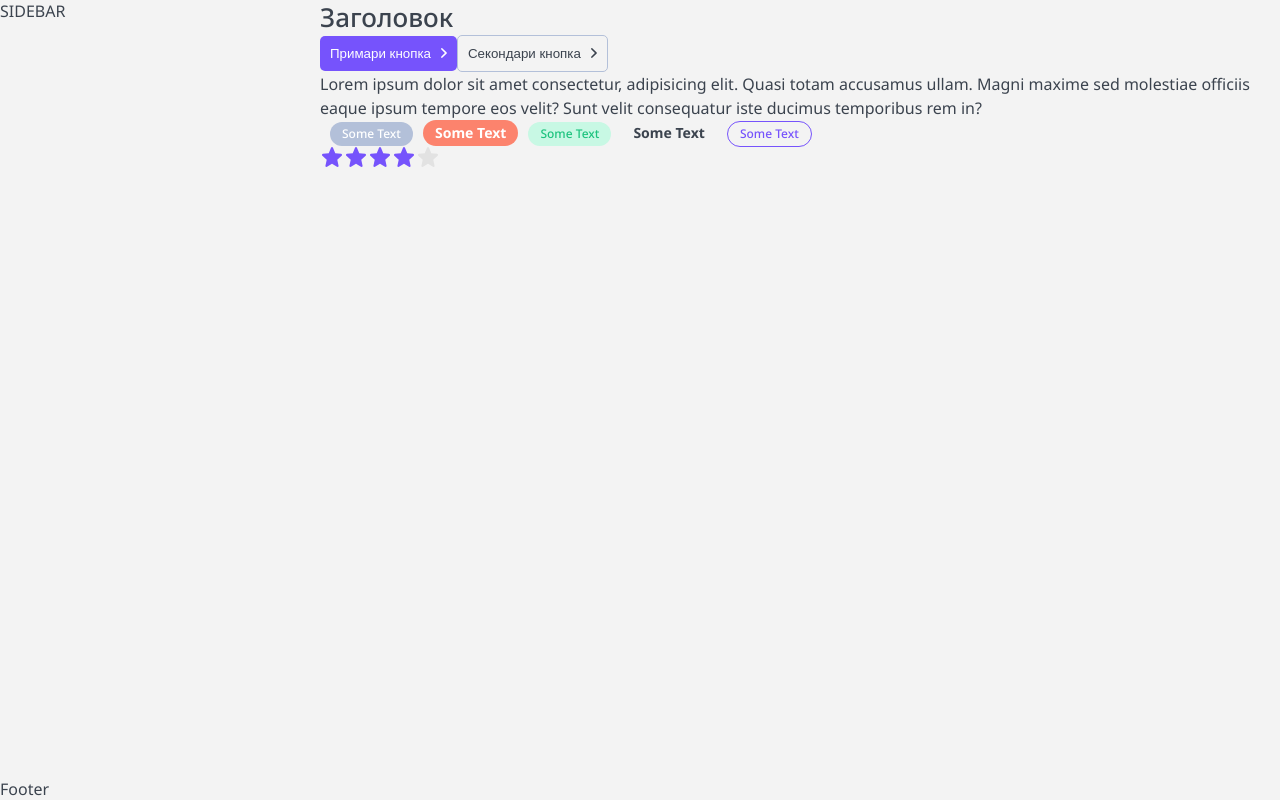
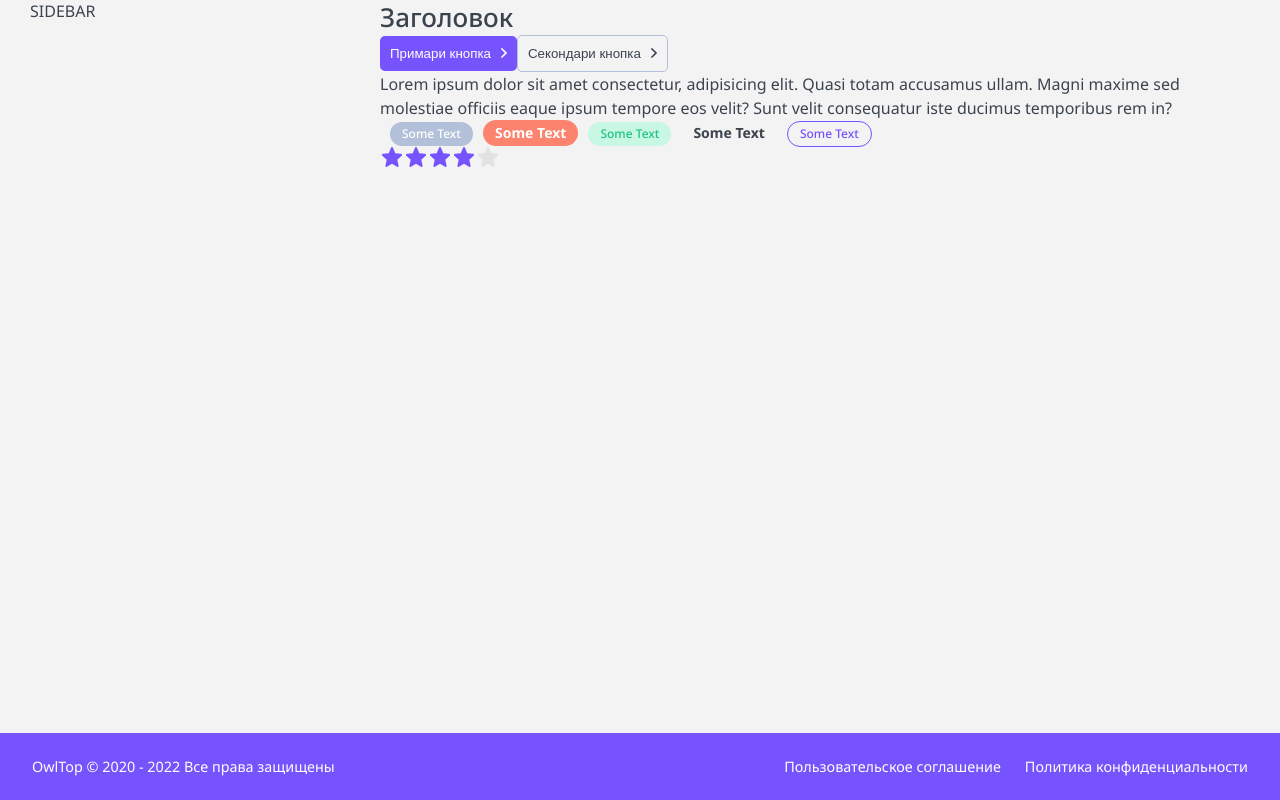
Before and after one commit to yatolstoy/next-js-course, a Next.js app: page / in a window 1280 px wide. Built offline with nearby package versions, Linux system fonts and the light colour scheme.

Commit message:
add: footer layout

```diff
--- a/layout/Footer/Footer.module.css
+++ b/layout/Footer/Footer.module.css
@@ -0,0 +1,29 @@
+.footer {
+	display: grid;
+	align-items: center;
+	justify-content: space-between;
+	gap: 1rem 1.5rem;
+
+	padding: 24px 32px;
+
+	color: var(--white);
+	background-color: var(--primary);
+
+	grid-template-columns: 1fr auto auto;
+
+	font-size: 0.9rem;
+}
+
+.footer p {
+	margin: 0;
+}
+
+.footer a:hover {
+	color: var(--gray-light);
+}
+
+@media (max-width: 760px) {
+	.footer {
+		grid-template-columns: none;
+	}
+}
--- a/layout/Footer/Footer.tsx
+++ b/layout/Footer/Footer.tsx
@@ -1,11 +1,14 @@
 import { FooterProps } from './Footer.props'
 import cn from 'classnames';
-import styles from './Header.module.css';
+import styles from './Footer.module.css';
+import {format} from 'date-fns';
 
-export const Footer = ({...props}: FooterProps): JSX.Element => {
+export const Footer = ({className, ...props}: FooterProps): JSX.Element => {
 	return (
-		<div {...props}>
-			Footer
-		</div>
+		<footer className={cn(styles.footer, className)} {...props}>
+			<p>OwlTop &copy; 2020 - {format(new Date(), 'yyyy')} Все права защищены</p>
+			<a href='#'>Пользовательское соглашение</a>
+			<a href='#'>Политика конфиденциальности</a>
+		</footer>
 	)
 }
--- a/layout/Layout.module.css
+++ b/layout/Layout.module.css
@@ -1,13 +1,15 @@
 .wrapper {
 	display: grid;
-	grid-template-columns: auto 320px minmax(320px, 1280px) auto;
+	grid-template-columns: auto 320px minmax(320px, 960px) auto;
 	grid-template-rows: auto 1fr auto;
+
 	grid-template-areas:
 		". header header ."
 		". sidebar main ."
 		"footer footer footer footer";
 
 	min-height: 100vh;
+	gap: 0 30px;
 }
 
 .header {
--- a/package.json
+++ b/package.json
@@ -10,6 +10,7 @@
     "lint": "stylelint \"**/*.css\" --fix"
   },
   "dependencies": {
+    "date-fns": "^2.28.0",
     "next": "12.1.4",
     "react": "18.0.0",
     "react-dom": "18.0.0"
```
Also changed, not shown: 1 other file (tests, documents, lock files or other folders).
